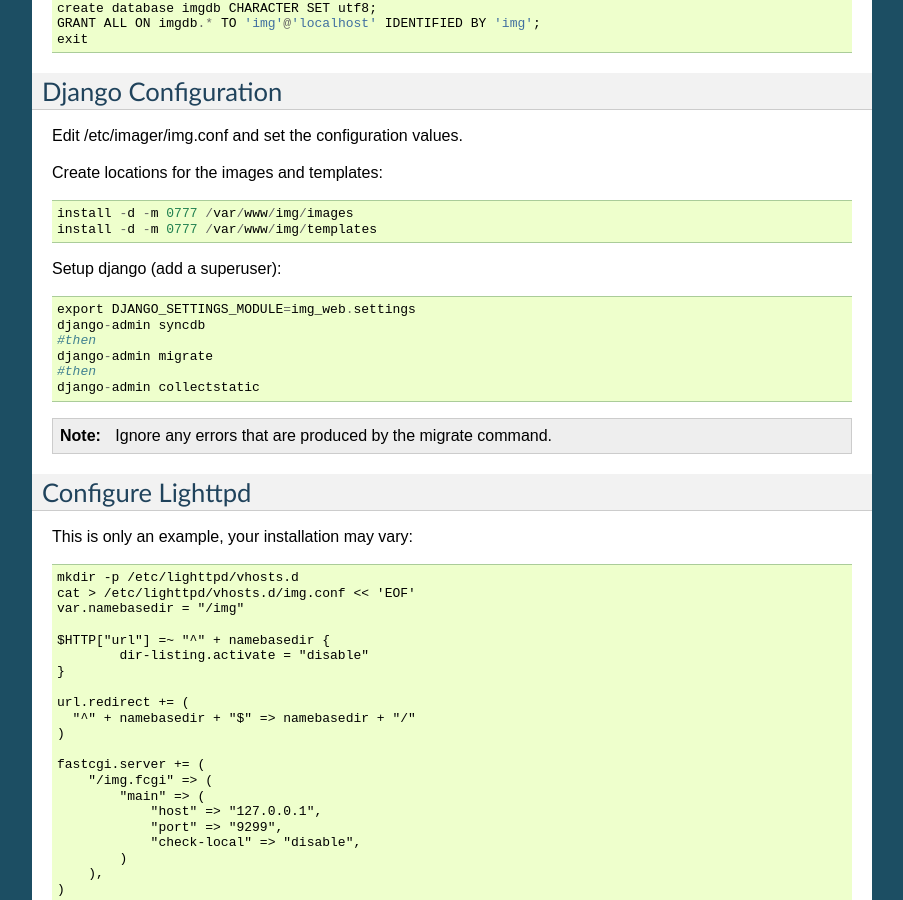
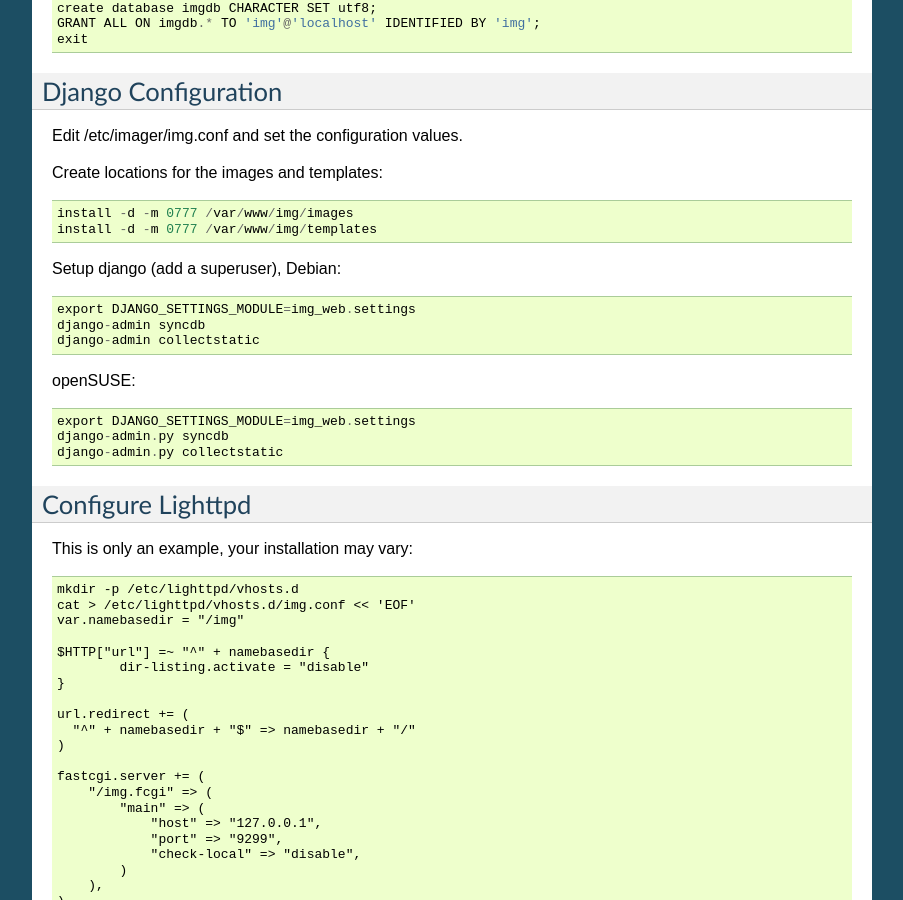
Before and after one commit to MeeGoIntegration/imager, a Sphinx documentation site: the page built from docs/configuration/img-conf.rst, in a window 1280 px wide and 900 px high, scrolled down 1687 px. Shown: the whole window, without its empty margins (198-1101 px from the left). Built offline with Sphinx 7.4.7, drawn with Linux system fonts in a browser that asks for light colours.

Commit message:
minor doc fix

```diff
--- a/docs/configuration/boss_skynet.rst
+++ b/docs/configuration/boss_skynet.rst
@@ -53,4 +53,5 @@
 
  zypper in boss-viewer
 
-After installation check that it is RUNNING in skynet status and browse to port 9292 of the server.
+After installation check that it is RUNNING in skynet status and browse to :
+http://127.0.0.1:9292/_ruote/
--- a/docs/configuration/img-conf.rst
+++ b/docs/configuration/img-conf.rst
@@ -40,18 +40,17 @@
  install -d -m 0777 /var/www/img/images
  install -d -m 0777 /var/www/img/templates
 
-Setup django (add a superuser)::
+Setup django (add a superuser), Debian::
 
  export DJANGO_SETTINGS_MODULE=img_web.settings
  django-admin syncdb
- #then
- django-admin migrate
- #then
  django-admin collectstatic
 
-.. note::
+openSUSE::
 
-   Ignore any errors that are produced by the migrate command.
+ export DJANGO_SETTINGS_MODULE=img_web.settings
+ django-admin.py syncdb
+ django-admin.py collectstatic
 
 Configure Lighttpd
 ------------------
```
